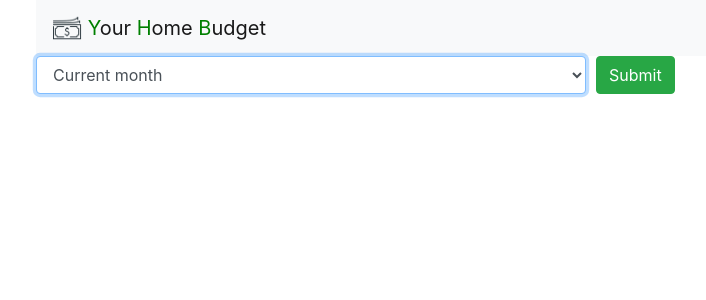
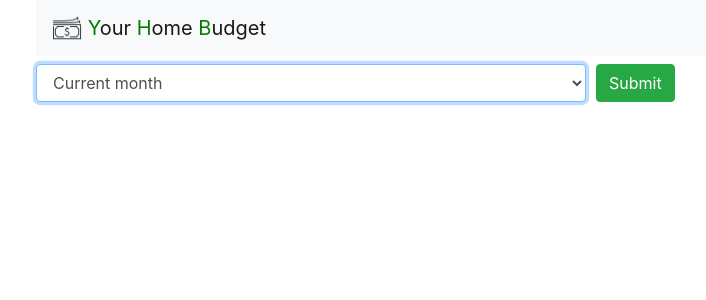
Before and after one commit to marsiekiera/YHB, a Flask app: template flask/app/templates/index.html in a window 1280 px wide. Shown: the top 300 px of the page, without its empty margins (49-755 px from the left). Run offline with Flask 2, Linux system fonts and the light colour scheme; the template is opened without the code that fills it, so the values that code supplies are empty; some libraries are stand-ins or nearby versions.

Commit message:
Margin add

```diff
--- a/flask/app/templates/index.html
+++ b/flask/app/templates/index.html
@@ -6,7 +6,7 @@
 
 {% block main %}
 <form action="/" method="POST">
-    <div class="form-row">
+    <div class="form-row mt-2 mb-2">
         <div class="form-group col">
             <select name="period" autofocus type="text" class="form-control">
                 <option value="current_month" selected>Current month</option>
```
